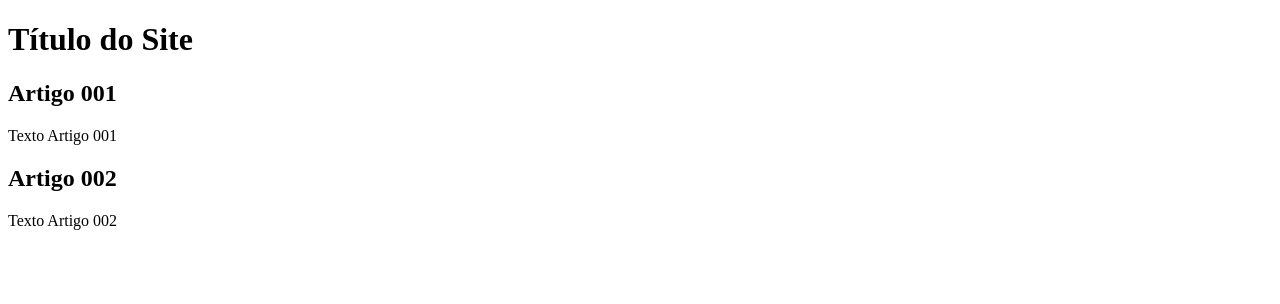
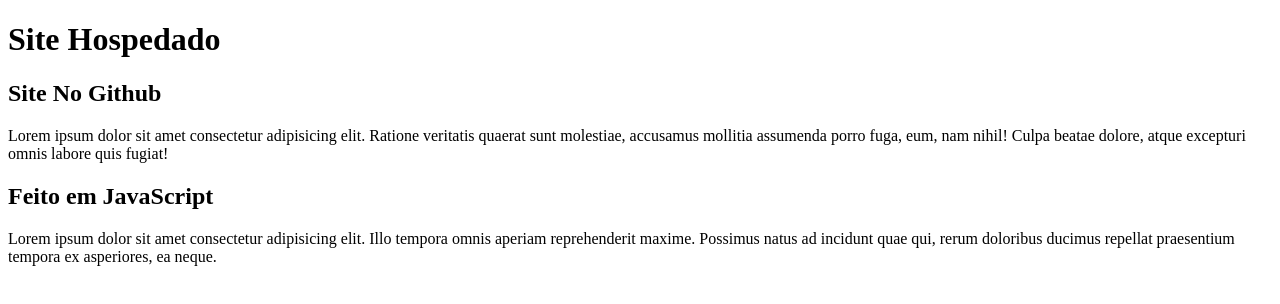
Before and after one commit to bieldev-spec/projeto-site-hospedado, a plain HTML site: page index.html in a window 1280 px wide. Drawn offline with Linux system fonts and the light colour scheme.

Commit message:
comecei a escrever o conteúdo

```diff
--- a/index.html
+++ b/index.html
@@ -8,15 +8,15 @@
 <body>
     <main>
         <header>
-            <h1>Título do Site</h1>
+            <h1>Site Hospedado</h1>
         </header>
         <article>
-            <h2>Artigo 001</h2>
-            <p>Texto Artigo 001</p>
+            <h2>Site No Github</h2>
+            <p>Lorem ipsum dolor sit amet consectetur adipisicing elit. Ratione veritatis quaerat sunt molestiae, accusamus mollitia assumenda porro fuga, eum, nam nihil! Culpa beatae dolore, atque excepturi omnis labore quis fugiat!</p>
         </article>
         <article>
-            <h2>Artigo 002</h2>
-            <p>Texto Artigo 002</p>
+            <h2>Feito em JavaScript</h2>
+            <p>Lorem ipsum dolor sit amet consectetur adipisicing elit. Illo tempora omnis aperiam reprehenderit maxime. Possimus natus ad incidunt quae qui, rerum doloribus ducimus repellat praesentium tempora ex asperiores, ea neque.</p>
         </article>
     </main>
 </body>
```
